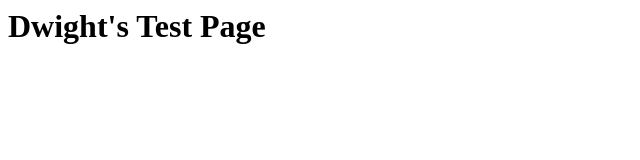
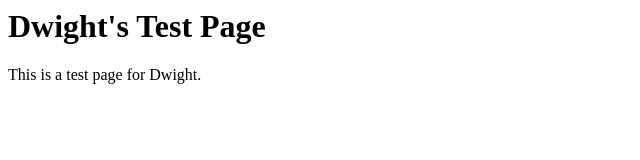
Before and after one commit to CrashAegis/Portfolio, a plain HTML site: page index.html in a window 1280 px wide. Shown: the whole page, without its empty margins (0-640 px from the left). Drawn offline with Linux system fonts and the light colour scheme.

Commit message:
more testing

```diff
--- a/index.html
+++ b/index.html
@@ -1,5 +1,6 @@
 <html>
     <body>
         <h1>Dwight's Test Page</h1>
+        <p>This is a test page for Dwight.</p>
     </body>
 </html>
```
